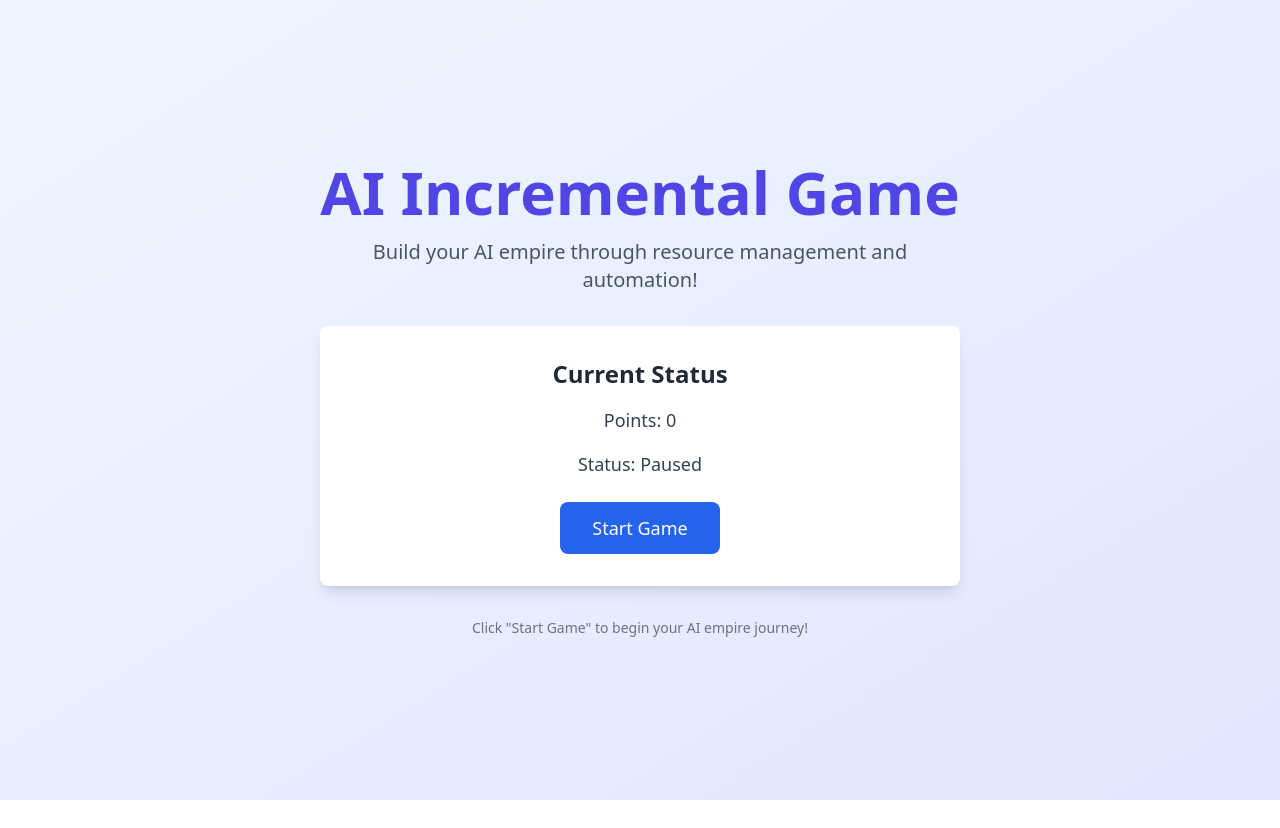
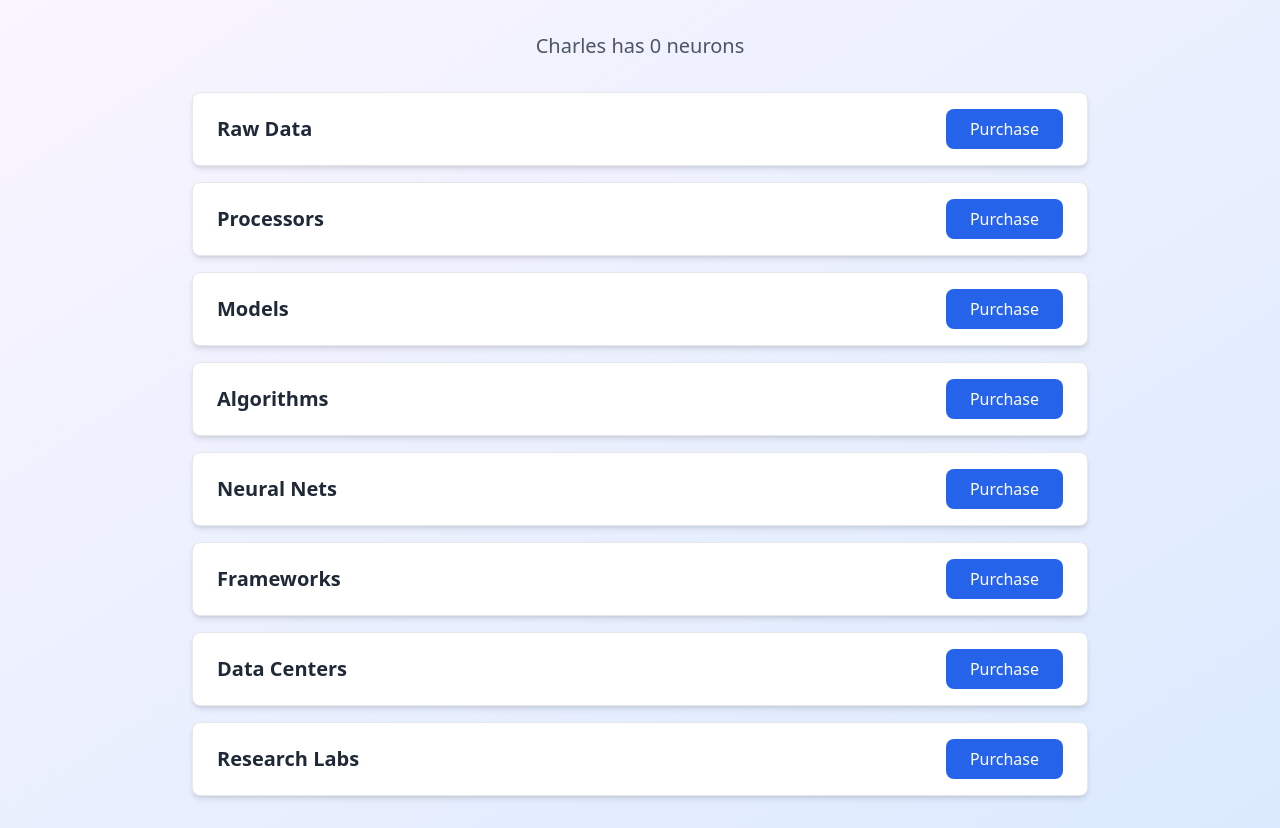
Before and after one commit to Tibesnoff/cursor-incremental-2, a React (Vite) app: page / in a window 1280 px wide. Before the commit the page ends 800 px from the top, so only its background shows below. Built offline with nearby package versions, Linux system fonts and the light colour scheme.

Commit message:
tick middleware and points

```diff
--- a/src/App.tsx
+++ b/src/App.tsx
@@ -1,13 +1,21 @@
 import { ErrorBoundary } from '@/components/ErrorBoundary';
-import HomePage from '@/pages/HomePage';
 import GamePage from '@/pages/GamePage';
-import { useGame } from '@/hooks/useGame';
+import { useAppDispatch } from '@/store/hooks';
+import { setPlaying } from '@/store/slices/gameSlice';
+import { useEffect } from 'react';
 
 function App() {
-    const { isPlaying } = useGame();
+    const dispatch = useAppDispatch();
+
+    // Start the game automatically when app loads
+    useEffect(() => {
+        dispatch(setPlaying(true));
+    }, [dispatch]);
 
     return (
-        <ErrorBoundary>{isPlaying ? <GamePage /> : <HomePage />}</ErrorBoundary>
+        <ErrorBoundary>
+            <GamePage />
+        </ErrorBoundary>
     );
 }
 
--- a/src/components/ui/ResourceRow.tsx
+++ b/src/components/ui/ResourceRow.tsx
@@ -1,26 +1,15 @@
 import React from 'react';
-import { ResourceRowProps } from '@/types/game';
 
-const ResourceRow: React.FC<ResourceRowProps> = ({
-    name,
-    cost,
-    owned,
-    generationRate,
-    onPurchase,
-}) => {
+interface ResourceRowProps {
+  name: string;
+  onPurchase: () => void;
+}
+
+const ResourceRow: React.FC<ResourceRowProps> = ({ name, onPurchase }) => {
   return (
     <div className="flex items-center justify-between w-full max-w-4xl mx-auto px-6 py-4 bg-white rounded-lg shadow-md border border-gray-200">
       <div className="flex-1">
         <h3 className="text-xl font-semibold text-gray-800">{name}</h3>
-                <div className="text-sm text-gray-600 mt-1">
-                    <span>Owned: {owned}</span>
-                    <span className="ml-4">Rate: {generationRate}/s</span>
-                </div>
-            </div>
-            <div className="flex items-center space-x-4">
-                <div className="text-right">
-                    <div className="text-sm text-gray-600">Cost</div>
-                    <div className="font-semibold">{cost.toLocaleString()}</div>
       </div>
       <button
         onClick={onPurchase}
@@ -29,7 +18,6 @@ const ResourceRow: React.FC<ResourceRowProps> = ({
         Purchase
       </button>
     </div>
-        </div>
   );
 };
 
--- a/src/hooks/useGame.ts
+++ b/src/hooks/useGame.ts
@@ -1,31 +1,26 @@
 import { useAppSelector, useAppDispatch } from '@/store/hooks';
-import { addPoints, setPlaying } from '@/store/slices/gameSlice';
+import { setPlaying, addNeuron } from '@/store/slices/gameSlice';
 import { useCallback } from 'react';
 
 export const useGame = () => {
   const dispatch = useAppDispatch();
-  const { points, isPlaying } = useAppSelector((state) => state.game);
-
-  const handlePurchase = useCallback(
-    (resourceName: string, cost: number) => {
-      if (points >= cost) {
-        dispatch(addPoints(-cost));
-        console.log(`Purchased: ${resourceName} for ${cost} points`);
-      } else {
-        console.log(`Not enough points to purchase ${resourceName}`);
-      }
-    },
-    [dispatch, points]
+  const { points, isPlaying, resources } = useAppSelector(
+    (state) => state.game
   );
 
   const toggleGame = useCallback(() => {
     dispatch(setPlaying(!isPlaying));
   }, [dispatch, isPlaying]);
 
+  const addOneNeuron = useCallback(() => {
+    dispatch(addNeuron());
+  }, [dispatch]);
+
   return {
     points,
     isPlaying,
-    handlePurchase,
+    resources,
     toggleGame,
+    addOneNeuron,
   };
 };
--- a/src/pages/GamePage.tsx
+++ b/src/pages/GamePage.tsx
@@ -1,67 +1,20 @@
 import React from 'react';
 import ResourceRow from '@/components/ui/ResourceRow';
 import { useGame } from '@/hooks/useGame';
-import { Resource } from '@/types/game';
 
 const GamePage: React.FC = () => {
-    const { points, handlePurchase } = useGame();
+    const { points, resources } = useGame();
 
-    const resources: Resource[] = [
-        { id: 'raw-data', name: 'Raw Data', cost: 10, owned: 0, generationRate: 1 },
-        {
-            id: 'processors',
-            name: 'Processors',
-            cost: 100,
-            owned: 0,
-            generationRate: 0,
-        },
-        { id: 'models', name: 'Models', cost: 1000, owned: 0, generationRate: 0 },
-        {
-            id: 'algorithms',
-            name: 'Algorithms',
-            cost: 10000,
-            owned: 0,
-            generationRate: 0,
-        },
-        {
-            id: 'neural-nets',
-            name: 'Neural Nets',
-            cost: 100000,
-            owned: 0,
-            generationRate: 0,
-        },
-        {
-            id: 'frameworks',
-            name: 'Frameworks',
-            cost: 1000000,
-            owned: 0,
-            generationRate: 0,
-        },
-        {
-            id: 'data-centers',
-            name: 'Data Centers',
-            cost: 10000000,
-            owned: 0,
-            generationRate: 0,
-        },
-        {
-            id: 'research-labs',
-            name: 'Research Labs',
-            cost: 100000000,
-            owned: 0,
-            generationRate: 0,
-        },
-    ];
+    const handlePurchase = (resourceName: string) => {
+        console.log(`Purchased: ${resourceName}`);
+    };
 
     return (
         <div className="min-h-screen bg-gradient-to-br from-purple-50 to-blue-100 py-8">
             <div className="container mx-auto px-4">
                 <div className="mb-8 text-center">
-                    <h1 className="text-4xl font-bold text-gray-800 mb-2">
-                        AI Incremental Game
-                    </h1>
                     <p className="text-xl text-gray-600">
-                        Current Points: {points.toLocaleString()}
+                        Charles has {points.toLocaleString()} neurons
                     </p>
                 </div>
 
@@ -70,10 +23,7 @@ const GamePage: React.FC = () => {
                         <ResourceRow
                             key={resource.id}
                             name={resource.name}
-                            cost={resource.cost}
-                            owned={resource.owned}
-                            generationRate={resource.generationRate}
-                            onPurchase={() => handlePurchase(resource.name, resource.cost)}
+                            onPurchase={() => handlePurchase(resource.name)}
                         />
                     ))}
                 </div>
--- a/src/pages/HomePage.tsx
+++ /dev/null
@@ -1,48 +0,0 @@
-import React from 'react';
-import Button from '@/components/ui/Button';
-import { useGame } from '@/hooks/useGame';
-
-const HomePage: React.FC = () => {
-    const { points, isPlaying, toggleGame } = useGame();
-
-    return (
-        <div className="min-h-screen flex items-center justify-center bg-gradient-to-br from-blue-50 to-indigo-100">
-            <div className="text-center max-w-2xl mx-auto px-4">
-                <h1 className="text-6xl font-bold text-indigo-600 mb-4">
-                    AI Incremental Game
-                </h1>
-                <p className="text-xl text-gray-600 mb-8">
-                    Build your AI empire through resource management and automation!
-                </p>
-
-                <div className="bg-white rounded-lg shadow-lg p-8 mb-8">
-                    <h2 className="text-2xl font-semibold text-gray-800 mb-4">
-                        Current Status
-                    </h2>
-                    <p className="text-lg text-gray-700 mb-4">
-                        Points: {points.toLocaleString()}
-                    </p>
-                    <p className="text-lg text-gray-700 mb-6">
-                        Status: {isPlaying ? 'Playing' : 'Paused'}
-                    </p>
-
-                    <div className="space-x-4">
-                        <Button
-                            onClick={toggleGame}
-                            variant={isPlaying ? 'secondary' : 'primary'}
-                            size="lg"
-                        >
-                            {isPlaying ? 'Pause Game' : 'Start Game'}
-                        </Button>
-                    </div>
-                </div>
-
-                <div className="text-sm text-gray-500">
-                    <p>Click "Start Game" to begin your AI empire journey!</p>
-                </div>
-            </div>
-        </div>
-    );
-};
-
-export default HomePage;
--- /dev/null
+++ b/src/services/TickService.ts
@@ -0,0 +1,35 @@
+import { Store } from '@reduxjs/toolkit';
+import { RootState } from '@/store/store';
+
+class TickService {
+  private intervalId: number | null = null;
+  private store: Store<RootState> | null = null;
+
+  start(store: Store<RootState>) {
+    if (this.intervalId) {
+      this.stop();
+    }
+
+    this.store = store;
+    this.intervalId = window.setInterval(() => {
+      // Tick logic will be handled elsewhere
+      console.log('Tick!');
+    }, 10); // 10ms = 100 FPS for incremental game
+  }
+
+  stop() {
+    if (this.intervalId) {
+      clearInterval(this.intervalId);
+      this.intervalId = null;
+    }
+    this.store = null;
+  }
+
+  isRunning(): boolean {
+    return this.intervalId !== null;
+  }
+}
+
+// Export singleton instance
+export const tickService = new TickService();
+export default tickService;
--- /dev/null
+++ b/src/store/middleware/tickMiddleware.ts
@@ -0,0 +1,20 @@
+import { Middleware } from '@reduxjs/toolkit';
+import { tickService } from '@/services/TickService';
+import { setPlaying } from '@/store/slices/gameSlice';
+
+export const tickMiddleware: Middleware = (store) => (next) => (action) => {
+  const result = next(action);
+
+  // Start/stop tick service based on game state
+  if (action.type === setPlaying.type) {
+    if (action.payload === true) {
+      // Game started - start ticking
+      tickService.start(store);
+    } else {
+      // Game paused - stop ticking
+      tickService.stop();
+    }
+  }
+
+  return result;
+};
--- a/src/store/slices/gameSlice.ts
+++ b/src/store/slices/gameSlice.ts
@@ -1,28 +1,84 @@
 import { createSlice, PayloadAction } from '@reduxjs/toolkit';
-import Big from 'big.js';
+
+interface Resource {
+  id: string;
+  name: string;
+  owned: number;
+  generationRate: number;
+  cost: number;
+}
 
 interface GameState {
-  points: Big;
+  points: number;
   isPlaying: boolean;
+  resources: Resource[];
 }
 
+const initialResources: Resource[] = [
+  { id: 'raw-data', name: 'Raw Data', owned: 0, generationRate: 1, cost: 10 },
+  {
+    id: 'processors',
+    name: 'Processors',
+    owned: 0,
+    generationRate: 0,
+    cost: 100,
+  },
+  { id: 'models', name: 'Models', owned: 0, generationRate: 0, cost: 1000 },
+  {
+    id: 'algorithms',
+    name: 'Algorithms',
+    owned: 0,
+    generationRate: 0,
+    cost: 10000,
+  },
+  {
+    id: 'neural-nets',
+    name: 'Neural Nets',
+    owned: 0,
+    generationRate: 0,
+    cost: 100000,
+  },
+  {
+    id: 'frameworks',
+    name: 'Frameworks',
+    owned: 0,
+    generationRate: 0,
+    cost: 1000000,
+  },
+  {
+    id: 'data-centers',
+    name: 'Data Centers',
+    owned: 0,
+    generationRate: 0,
+    cost: 10000000,
+  },
+  {
+    id: 'research-labs',
+    name: 'Research Labs',
+    owned: 0,
+    generationRate: 0,
+    cost: 100000000,
+  },
+];
+
 const initialState: GameState = {
-  points: new Big(0),
+  points: 0,
   isPlaying: false,
+  resources: initialResources,
 };
 
 const gameSlice = createSlice({
   name: 'game',
   initialState,
   reducers: {
-    addPoints: (state, action: PayloadAction<number>) => {
-      state.points = state.points.add(action.payload);
-    },
     setPlaying: (state, action: PayloadAction<boolean>) => {
       state.isPlaying = action.payload;
+    },
+    addNeuron: (state) => {
+      state.points += 1;
     },
   },
 });
 
-export const { addPoints, setPlaying } = gameSlice.actions;
+export const { setPlaying, addNeuron } = gameSlice.actions;
 export default gameSlice.reducer;
--- a/src/store/store.ts
+++ b/src/store/store.ts
@@ -1,10 +1,13 @@
 import { configureStore } from '@reduxjs/toolkit';
 import gameReducer from '@/store/slices/gameSlice';
+import { tickMiddleware } from '@/store/middleware/tickMiddleware';
 
 export const store = configureStore({
   reducer: {
     game: gameReducer,
   },
+  middleware: (getDefaultMiddleware) =>
+    getDefaultMiddleware().concat(tickMiddleware),
 });
 
 export type RootState = ReturnType<typeof store.getState>;
```
Also changed, not shown: src/types/game.ts (+1 -17 lines), src/components/ui/Button.tsx (indentation only). Lines whose indentation alone changed are shown as unchanged.
